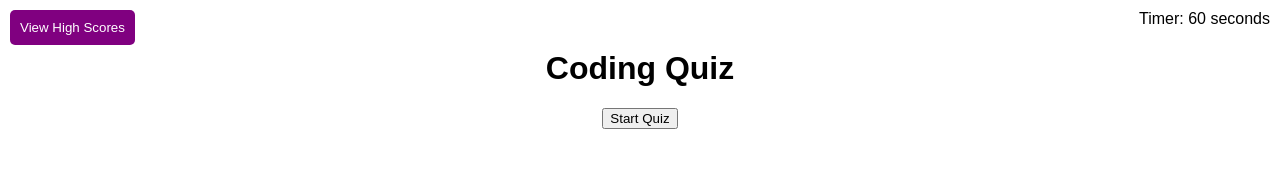
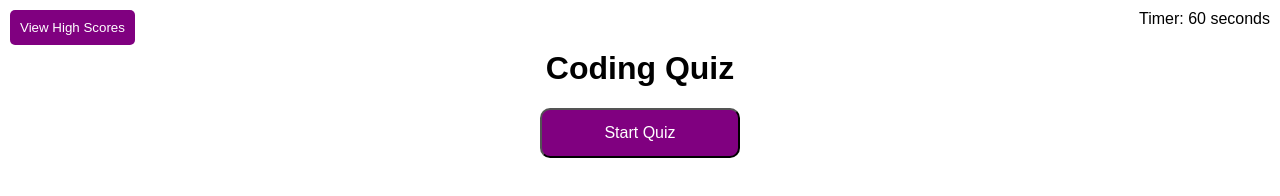
Before and after one commit to viren15152/Web-APIs-Code-Quiz, a plain HTML site: page index.html in a window 1280 px wide. Drawn offline with Linux system fonts and the light colour scheme.

Commit message:
Added styling for my buttons and removed the submit button from my question pages as the user only needs to click on the answer to select it

```diff
--- a/assets/js/highscores.js
+++ b/assets/js/highscores.js
@@ -28,7 +28,7 @@ function goBack() {
 }
 
 function clearScores() {
-  console.log("Clear Scores button clicked")
+  console.log("Clear Scores button clicked");
   // Clear high scores (remove from local storage)
   localStorage.removeItem("highScores");
   // Refresh the displayed scores
--- a/assets/js/script.js
+++ b/assets/js/script.js
@@ -93,6 +93,8 @@ const questions = [
       choiceBtn.addEventListener("click", () => selectAnswer(choice, currentQuestion.correctAnswer));
       choicesContainer.appendChild(choiceBtn);
     });
+
+    submitBtn.style.display = "none";
   }
 
 
--- a/assets/style.css
+++ b/assets/style.css
@@ -1,5 +1,5 @@
 body {
-    font-family: 'Arial', sans-serif;
+    font-family: Arial, Helvetica, sans-serif;
   }
 
   .hide {
@@ -43,3 +43,12 @@ body {
     border-radius: 5px;
     cursor: pointer;
   }
+
+  .purple-button {
+    background-color: purple;
+    border-radius: 10px;
+    color: white; /* Text color to ensure readability */
+    width: 200px;
+    height: 50px;
+    font-size: 16px;
+  }
--- a/index.html
+++ b/index.html
@@ -13,7 +13,7 @@
   <button id="view-scores-btn">View High Scores</button>
   <div id="start-screen">
     <h1>Coding Quiz</h1>
-    <button id="start-btn">Start Quiz</button>
+    <button id="start-btn" class="purple-button">Start Quiz</button>
   </div>
 
   <div id="quiz" class="hide">
```
Also changed, not shown: 1 other file.
